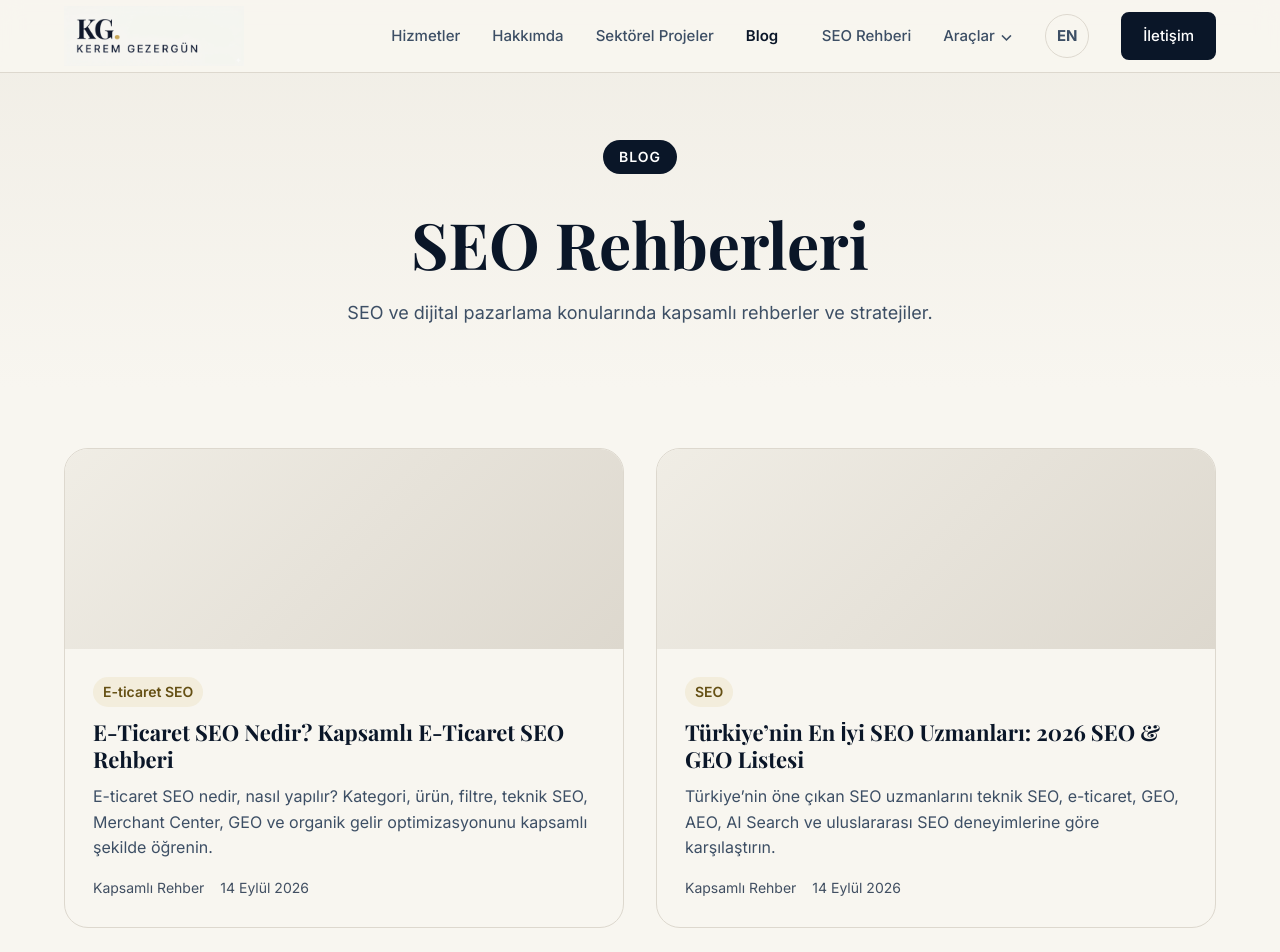
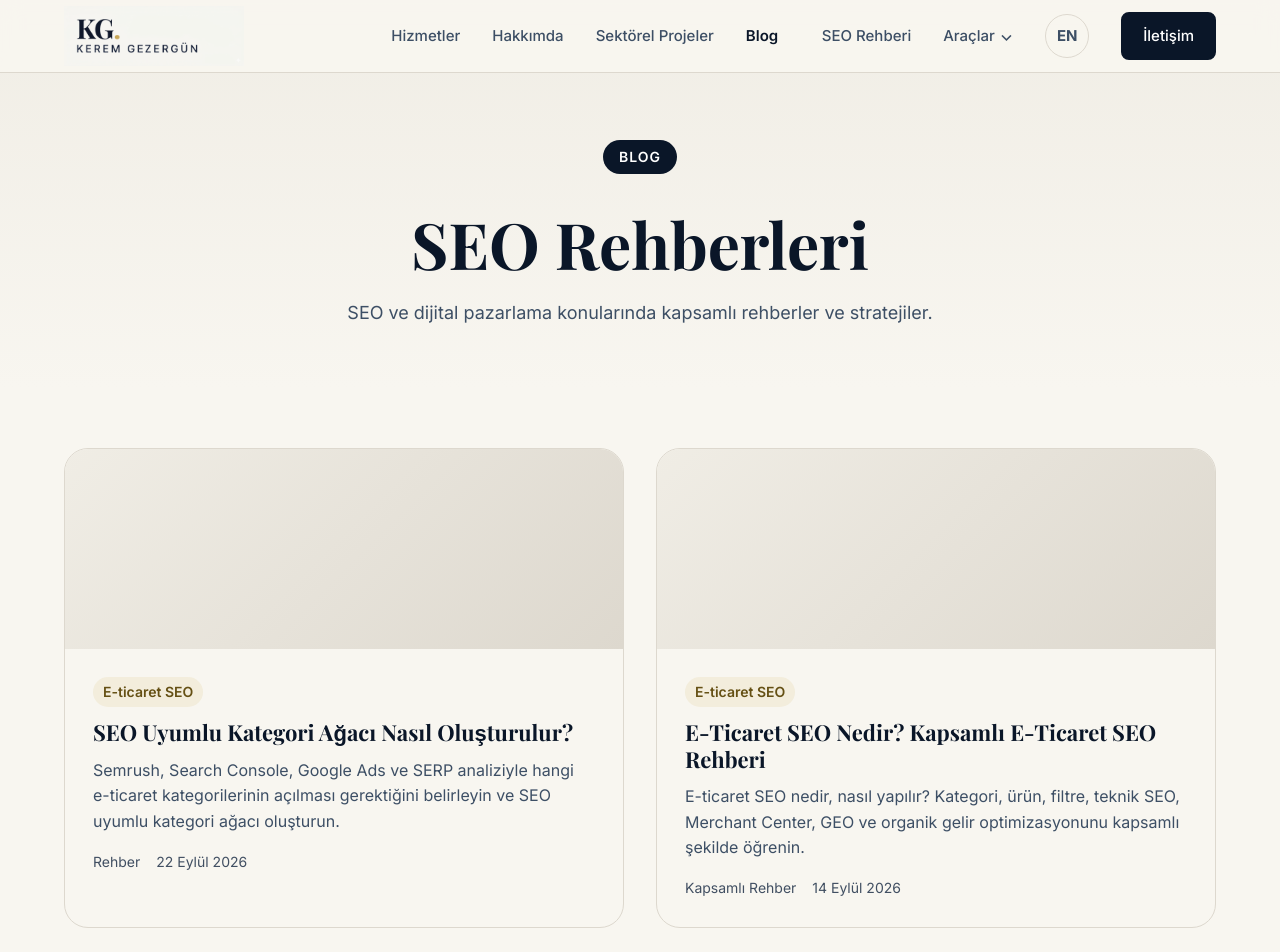
Before and after one commit to sungurkeremgezergun/keremgezergun-website, a Next.js app: page /blog in a window 1280 px wide. Shown: the top 952 px of the page. Built offline with nearby package versions, Linux system fonts and the light colour scheme.

Commit message:
fix(blog): list the category tree guide on the index, sitemap and llms.txt
Co-Authored-By: Claude Opus 5 (1M context) <noreply@anthropic.com>

```diff
--- a/src/app/(tr)/blog/page.tsx
+++ b/src/app/(tr)/blog/page.tsx
@@ -55,19 +55,25 @@ const collectionPageSchema = {
       {
         '@type': 'ListItem',
         position: 1,
+        name: 'SEO Uyumlu Kategori Ağacı Nasıl Oluşturulur?',
+        url: 'https://www.keremgezergun.com/seo-uyumlu-kategori-agaci',
+      },
+      {
+        '@type': 'ListItem',
+        position: 2,
         name: 'E-Ticaret SEO Nedir? Kapsamlı E-Ticaret SEO Rehberi',
         url: 'https://www.keremgezergun.com/e-ticaret-seo',
       },
       {
         '@type': 'ListItem',
-        position: 2,
+        position: 3,
         name: 'Türkiye’nin En İyi SEO Uzmanları: 2026 SEO & GEO Listesi',
         url: 'https://www.keremgezergun.com/turkiyenin-en-iyi-seo-uzmanlari',
       },
-      { '@type': 'ListItem', position: 3, name: 'Teknik SEO Rehberi' },
-      { '@type': 'ListItem', position: 4, name: 'GEO Rehberi' },
-      { '@type': 'ListItem', position: 5, name: 'Site İçi SEO Rehberi' },
-      { '@type': 'ListItem', position: 6, name: 'Backlink Rehberi' },
+      { '@type': 'ListItem', position: 4, name: 'Teknik SEO Rehberi' },
+      { '@type': 'ListItem', position: 5, name: 'GEO Rehberi' },
+      { '@type': 'ListItem', position: 6, name: 'Site İçi SEO Rehberi' },
+      { '@type': 'ListItem', position: 7, name: 'Backlink Rehberi' },
     ],
   },
 };
@@ -100,6 +106,27 @@ export default function BlogPage() {
             Blog Yazıları
           </h2>
           <ul className="blog-page-grid" aria-label="Blog yazıları listesi">
+            <li>
+              <article className="blog-card-large">
+                <Link href="/seo-uyumlu-kategori-agaci" style={{ display: 'block', height: '100%' }}>
+                  <div className="blog-image placeholder" />
+                  <div className="blog-content">
+                    <span className="blog-category">E-ticaret SEO</span>
+                    <h3>SEO Uyumlu Kategori Ağacı Nasıl Oluşturulur?</h3>
+                    <p>
+                      Semrush, Search Console, Google Ads ve SERP analiziyle hangi e-ticaret
+                      kategorilerinin açılması gerektiğini belirleyin ve SEO uyumlu kategori ağacı
+                      oluşturun.
+                    </p>
+                    <ul className="blog-meta" aria-label="Blog yazısı bilgileri">
+                      <li className="meta-item">Rehber</li>
+                      <li className="meta-item">22 Eylül 2026</li>
+                    </ul>
+                  </div>
+                </Link>
+              </article>
+            </li>
+
             <li>
               <article className="blog-card-large">
                 <Link href="/e-ticaret-seo" style={{ display: 'block', height: '100%' }}>
--- a/src/app/sitemap.ts
+++ b/src/app/sitemap.ts
@@ -29,6 +29,7 @@ const settings: Record<string, RouteSettings> = {
 // Routes with no English counterpart. They are not in `localeRoutes`, so the
 // hreflang set only carries the Turkish URL and x-default.
 const turkishOnly: Record<string, RouteSettings> = {
+  '/seo-uyumlu-kategori-agaci': { changeFrequency: 'monthly', lastModified: '2026-09-22' },
   '/e-ticaret-seo': { changeFrequency: 'monthly', lastModified: '2026-09-14' },
   '/turkiyenin-en-iyi-seo-uzmanlari': { changeFrequency: 'monthly', lastModified: '2026-09-14' },
 };
```
Also changed, not shown: public/llms.txt.
